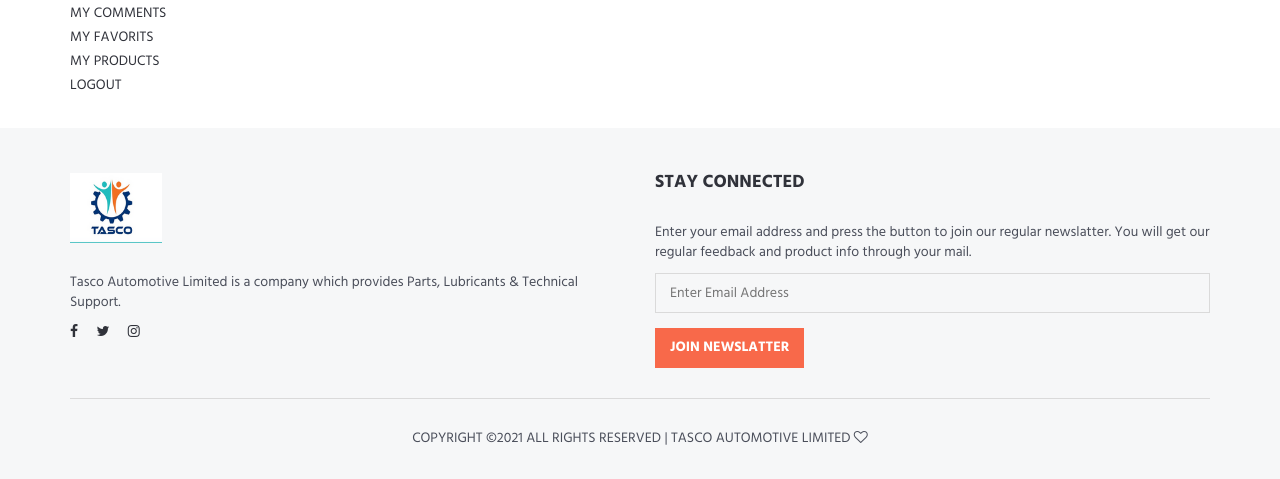
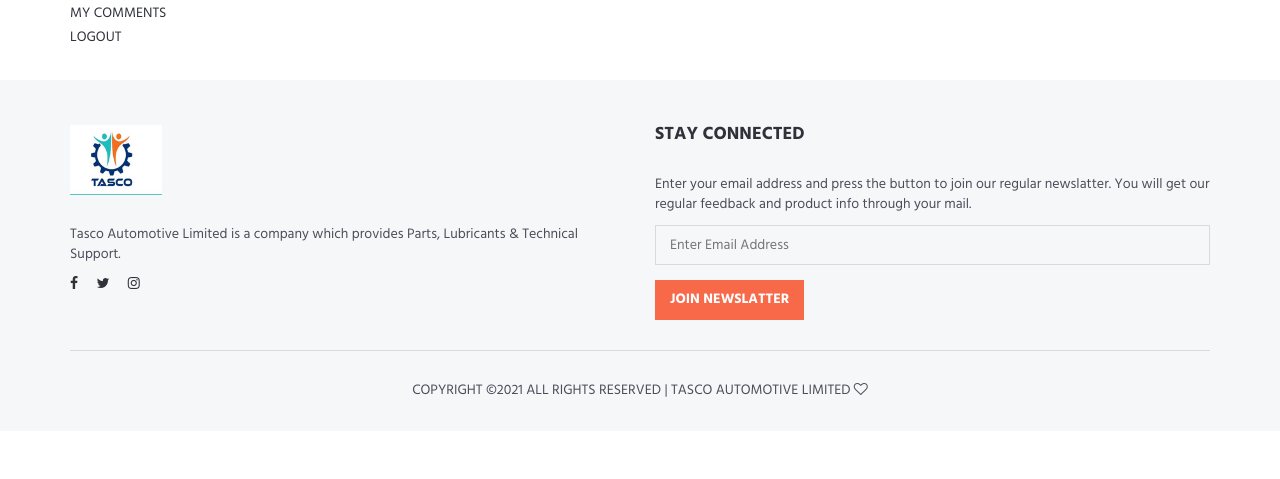
Before and after one commit to amshahed/tasco-e-commerce, a Django app: page /user/orders_product/ in a window 1280 px wide. Shown: the part 367-846 px from the top of the page. After the commit the page ends 764 px from the top, so only its background shows below. Run offline with Django 3.2, Linux system fonts and the light colour scheme; the visitor is signed in with stand-in values (Sample User, id 1); data that the repository does not hold is empty; some libraries are stand-ins or nearby versions.

Commit message:
removed favorites and my products

```diff
--- a/home/templates/header.html
+++ b/home/templates/header.html
@@ -86,11 +86,6 @@
                 >
               </li>
               <li>
-                <a href="#"
-                  ><i class="fa fa-heart-o"></i> {% trans "My Favorits" %}</a
-                >
-              </li>
-              <li>
                 <a href="{% url 'user_orders' %}"
                   ><i class="fa fa-exchange"></i> {% trans "My Orders " %}</a
                 >
--- a/home/templates/header2.html
+++ b/home/templates/header2.html
@@ -124,7 +124,6 @@
 
                         <ul class="custom-menu">
                             <li><a href="{% url 'user_index' %}"><i class="fa fa-user-o"></i> {% trans "My Account" %}</a></li>
-                            <li><a href="#"><i class="fa fa-heart-o"></i> {% trans "My Favorits" %}</a></li>
                             <li><a href="{% url 'user_orders' %}"><i class="fa fa-exchange"></i> {% trans "My Orders " %}</a></li>
                             <li><a href="{% url 'user_comments' %}"><i class="fa fa-check"></i> {% trans "My Comments" %}</a></li>
                             <li><a href="{% url 'logout' %}"><i class="fa fa-unlock-alt"></i> {% trans "Logout" %}</a></li>
--- a/home/templates/product_detail.html
+++ b/home/templates/product_detail.html
@@ -109,7 +109,6 @@
                         <br>
 
                         <div class="pull-right">
-                            <button class="main-btn icon-btn"><i class="fa fa-heart"></i></button>
                             <button class="main-btn icon-btn"><i class="fa fa-exchange"></i></button>
                             <button class="main-btn icon-btn"><i class="fa fa-share-alt"></i></button>
                         </div>
--- a/user/templates/user_panel.html
+++ b/user/templates/user_panel.html
@@ -8,8 +8,6 @@
         <li><a href="/user/orders">My Orders</a></li>
         <li><a href="/user/orders_product">My Order Product</a></li>
         <li><a href="/user/comments">My Comments</a></li>
-        <li><a href="/user/favorits">My Favorits</a></li>
-        <li><a href="/user/products">My Products</a></li>
         <li><a href="/logout">Logout</a></li>
     </ul>
 </div>
```
Also changed, not shown: home/locale/tr/LC_MESSAGES/django.po.
